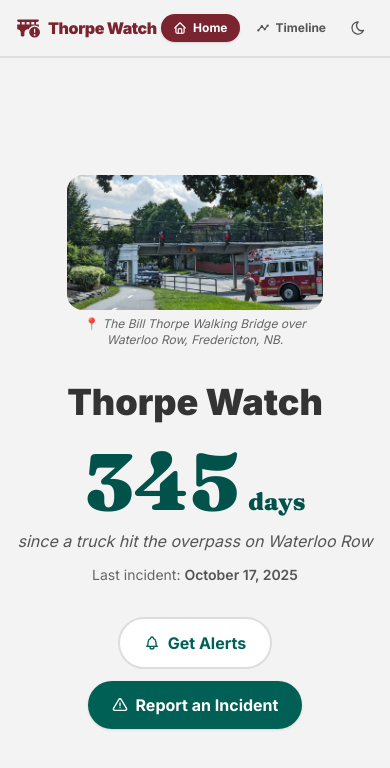
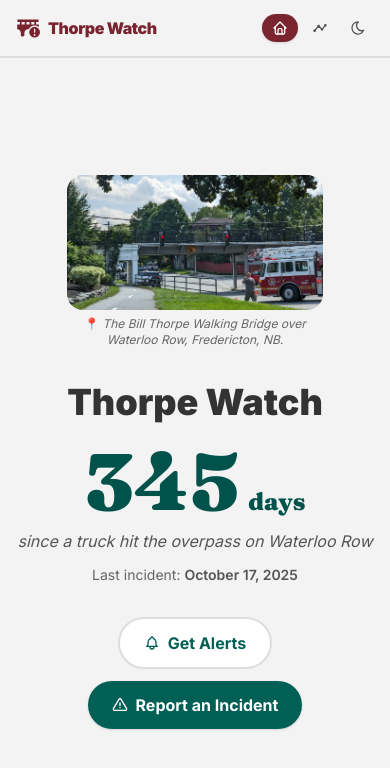
Before and after one commit to kumathy/hack-atlantic-2026, a Next.js app in the folder frontend/: page / in a window 390 px wide. Shown: the top 768 px of the page. Built offline with nearby package versions, Linux system fonts and the light colour scheme; no server answers.

Commit message:
Use icon only for nav links on mobile

```diff
--- a/frontend/components/nav.tsx
+++ b/frontend/components/nav.tsx
@@ -36,7 +36,7 @@ export default function Nav() {
                 href={href}
                 aria-current={isActive ? "page" : undefined}
                 className={`
-                  inline-flex items-center gap-1.5 px-3 py-1.5 rounded-full text-xs font-bold transition-all
+                  inline-flex items-center gap-1.5 px-2.5 py-1.5 sm:px-3 rounded-full text-xs font-bold transition-all
                   ${
                     isActive
                       ? "bg-nav-fill text-white shadow-sm"
@@ -44,8 +44,8 @@ export default function Nav() {
                   }
                 `}
               >
-                <Icon aria-hidden className="text-sm" />
-                {label}
+                <Icon aria-hidden className="text-base sm:text-sm" />
+                <span className="sr-only sm:not-sr-only">{label}</span>
               </Link>
             );
           })}
```
